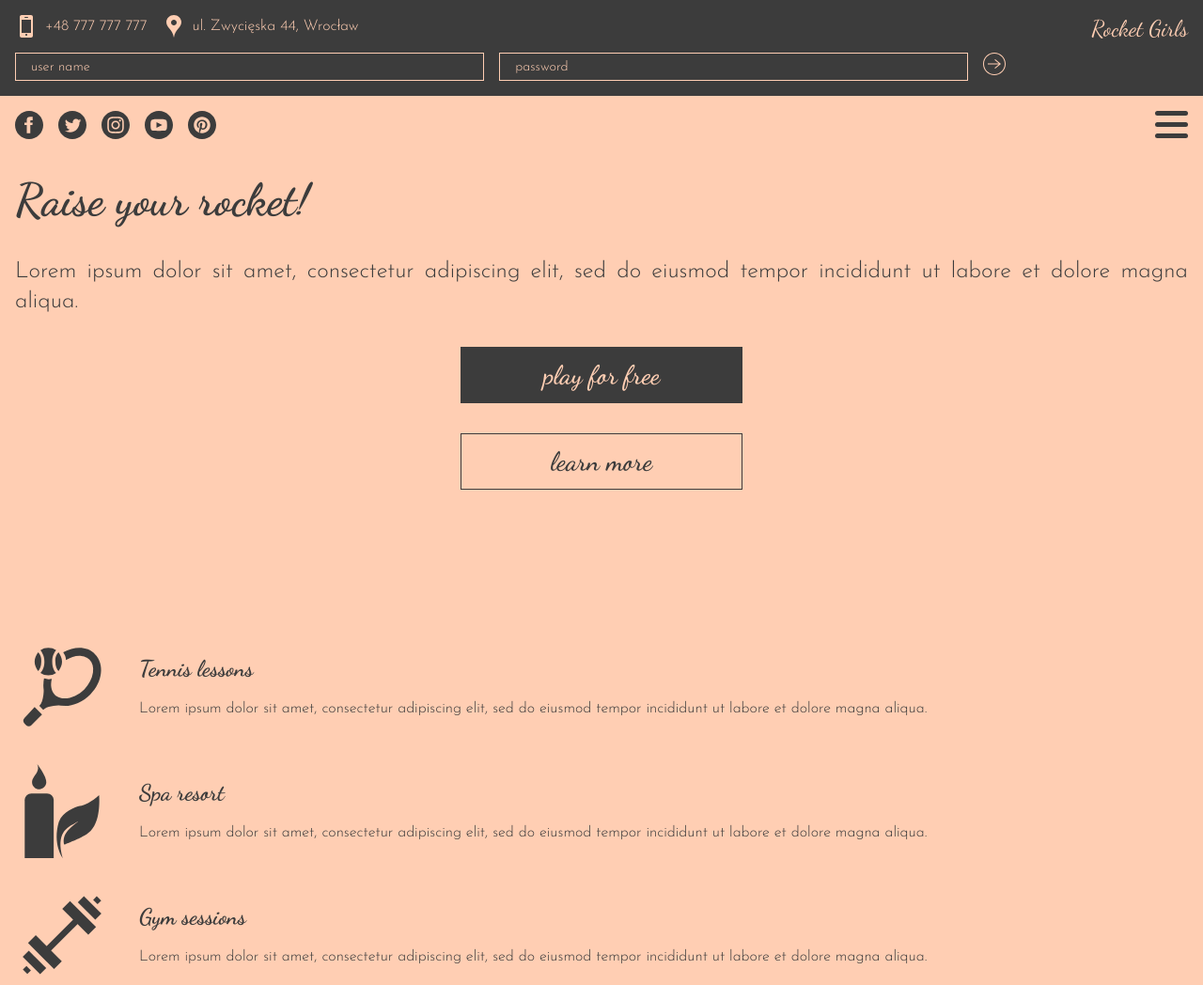
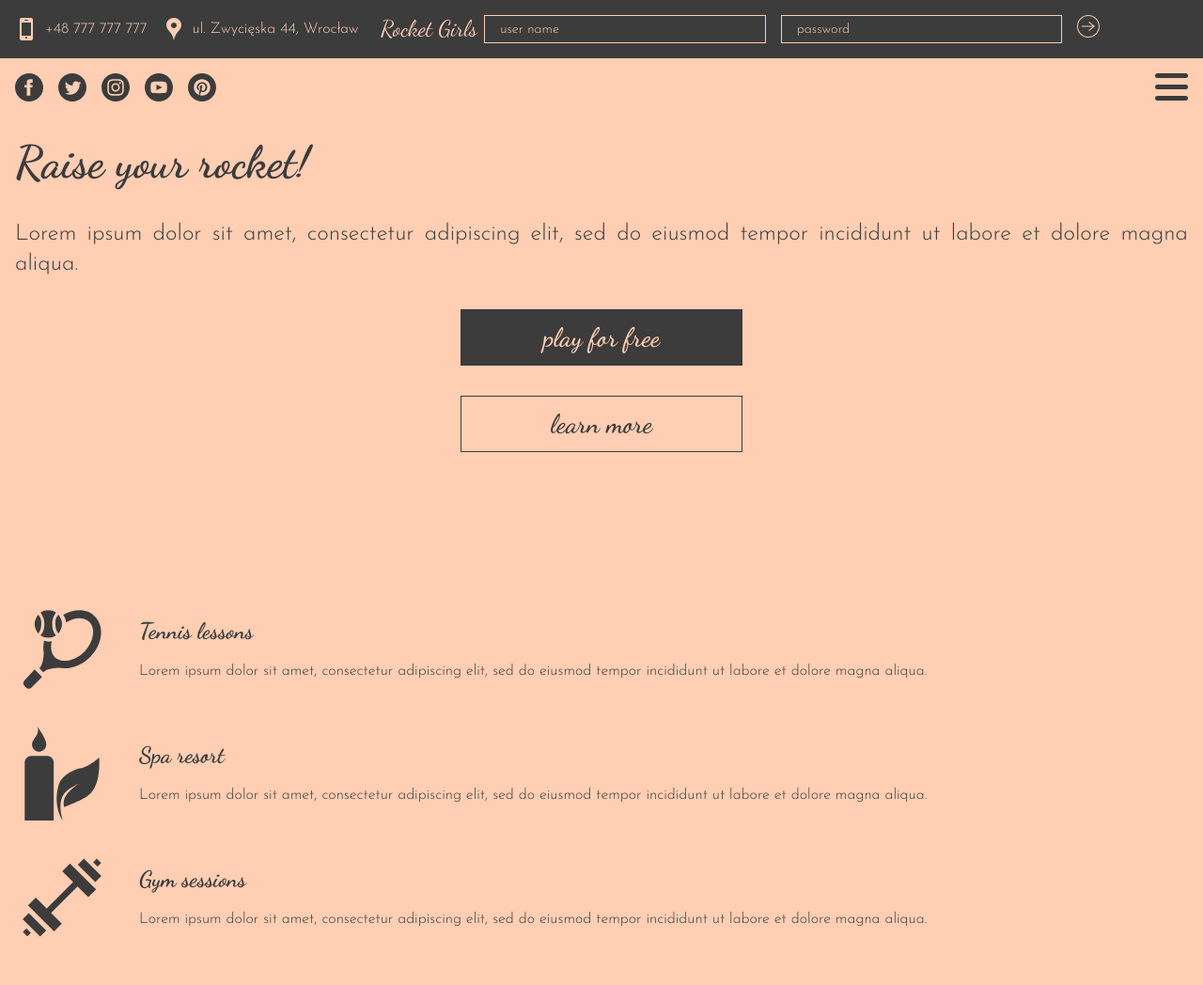
Before and after one commit to przemekstanisz/tenis-club, a plain HTML site: page index.html in a window 1280 px wide. Shown: the top 1048 px of the page at 94% size. Drawn offline with Linux system fonts and the light colour scheme.

Commit message:
tablet design

```diff
--- a/styles.css
+++ b/styles.css
@@ -69,7 +69,7 @@ image {
 }
 
 .nav_sign-in {
-    width: 100%;
+    width: 60%;
     display: flex;
     align-items: flex-start;
     background-color: var(--primary-dark);
@@ -610,7 +610,6 @@ MEDIA
     }
 
     .nav_sign-in {
-        width: 100%;
         display: flex;
         align-items: flex-start;
         background-color: var(--primary-dark);
```
